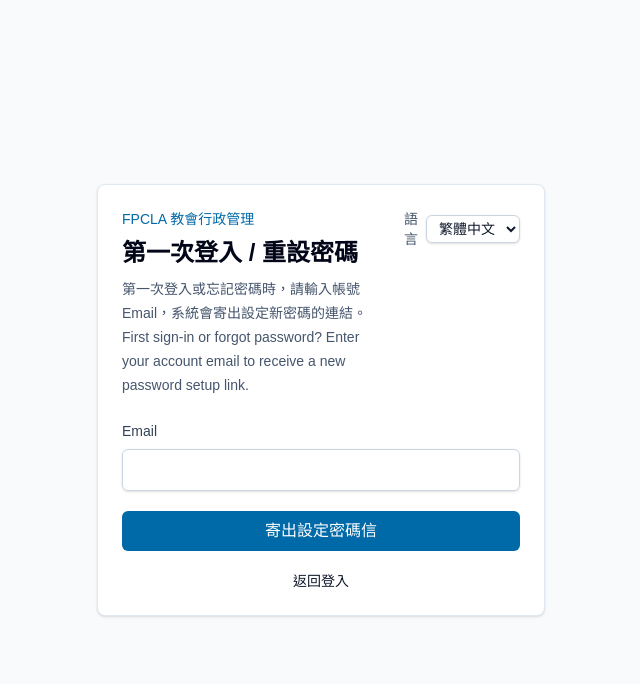
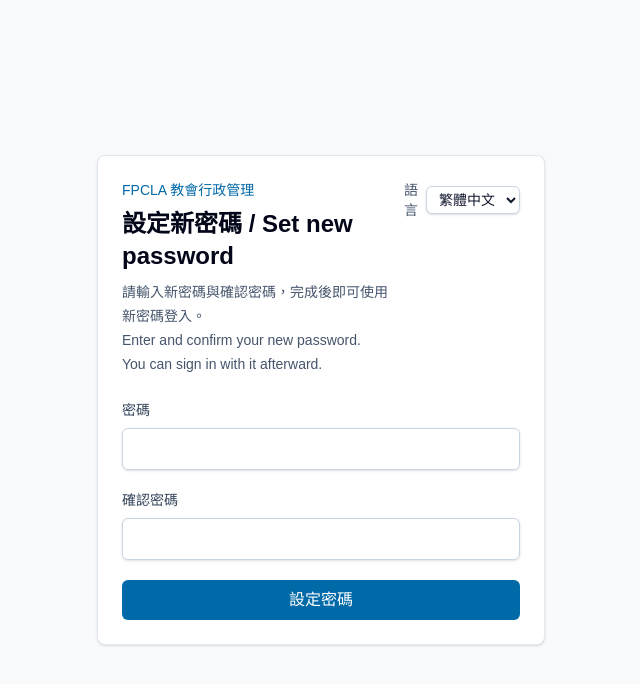
Before and after one commit to FPCLA/Church-admin-web, a Next.js app: page /reset-password in a window 1280 px wide. Shown: the top 684 px of the page, without its empty margins (319-959 px from the left). Built offline with nearby package versions, Linux system fonts and the light colour scheme; no server answers.

Commit message:
Always show password entry on reset page

```diff
--- a/app/reset-password/page.tsx
+++ b/app/reset-password/page.tsx
@@ -1,12 +1,10 @@
 import { LanguageSwitcher } from "@/components/LanguageSwitcher";
-import { ForgotPasswordForm } from "@/components/ForgotPasswordForm";
 import { SetPasswordForm } from "@/components/SetPasswordForm";
 import { getCurrentUserAndProfile } from "@/lib/auth";
 
 export default async function ResetPasswordPage() {
   const { user, profile } = await getCurrentUserAndProfile();
   const locale = profile?.language_preference || user?.user_metadata?.locale || "zh-TW";
-  const canSetPassword = Boolean(user);
 
   return (
     <main className="flex min-h-screen items-center justify-center bg-slate-50 px-4 py-10">
@@ -17,32 +15,17 @@ export default async function ResetPasswordPage() {
               FPCLA 教會行政管理
             </p>
             <h1 className="mt-2 text-2xl font-semibold text-slate-950">
-              {canSetPassword ? "設定新密碼 / Set new password" : "第一次登入 / 重設密碼"}
+              設定新密碼 / Set new password
             </h1>
             <p className="mt-2 text-sm leading-6 text-slate-600">
-              {canSetPassword ? (
-                <>
-                  請輸入新密碼與確認密碼，完成後即可使用新密碼登入。
-                  <br />
-                  Enter and confirm your new password. You can sign in with it afterward.
-                </>
-              ) : (
-                <>
-                  第一次登入或忘記密碼時，請輸入帳號 Email，系統會寄出設定新密碼的連結。
-                  <br />
-                  First sign-in or forgot password? Enter your account email to receive a
-                  new password setup link.
-                </>
-              )}
+              請輸入新密碼與確認密碼，完成後即可使用新密碼登入。
+              <br />
+              Enter and confirm your new password. You can sign in with it afterward.
             </p>
           </div>
           <LanguageSwitcher initialLocale={locale} />
         </div>
-        {canSetPassword ? (
-          <SetPasswordForm initialLocale={locale} />
-        ) : (
-          <ForgotPasswordForm initialLocale={locale} />
-        )}
+        <SetPasswordForm initialLocale={locale} />
       </section>
     </main>
   );
```
